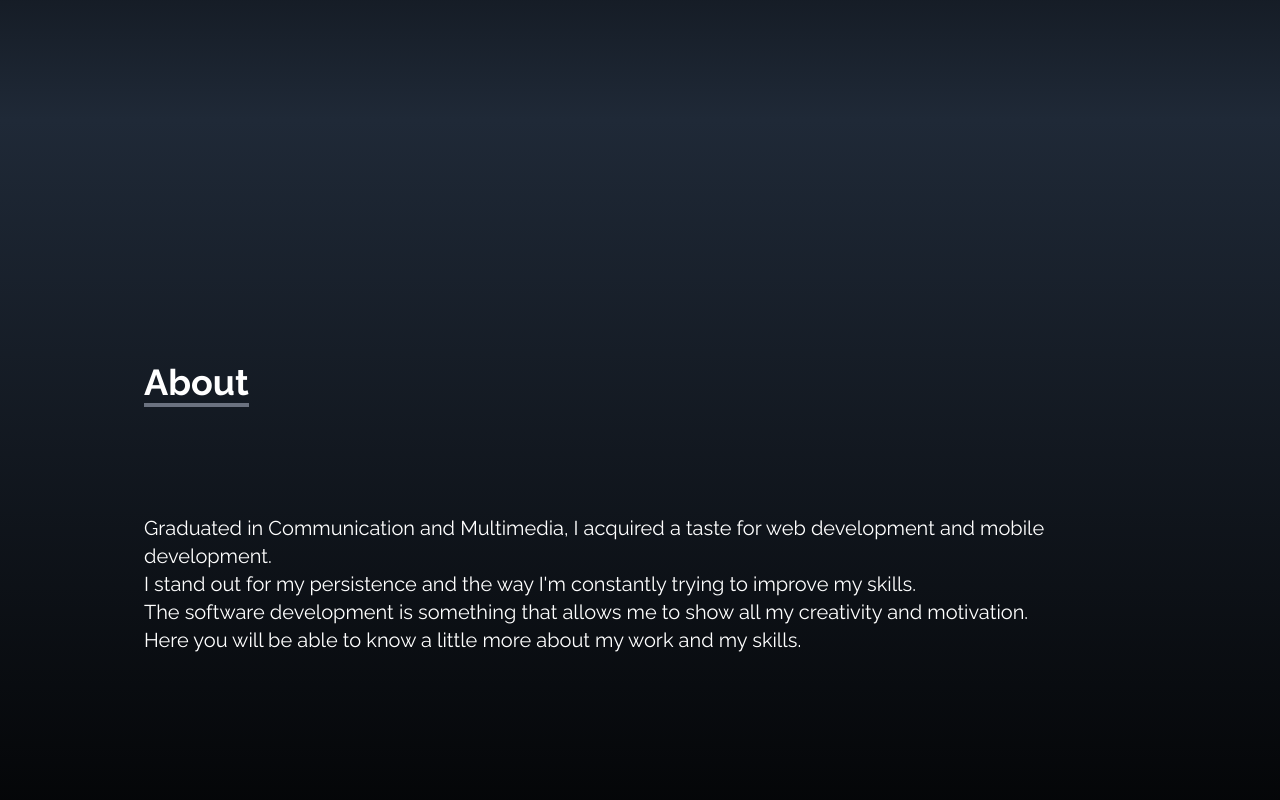
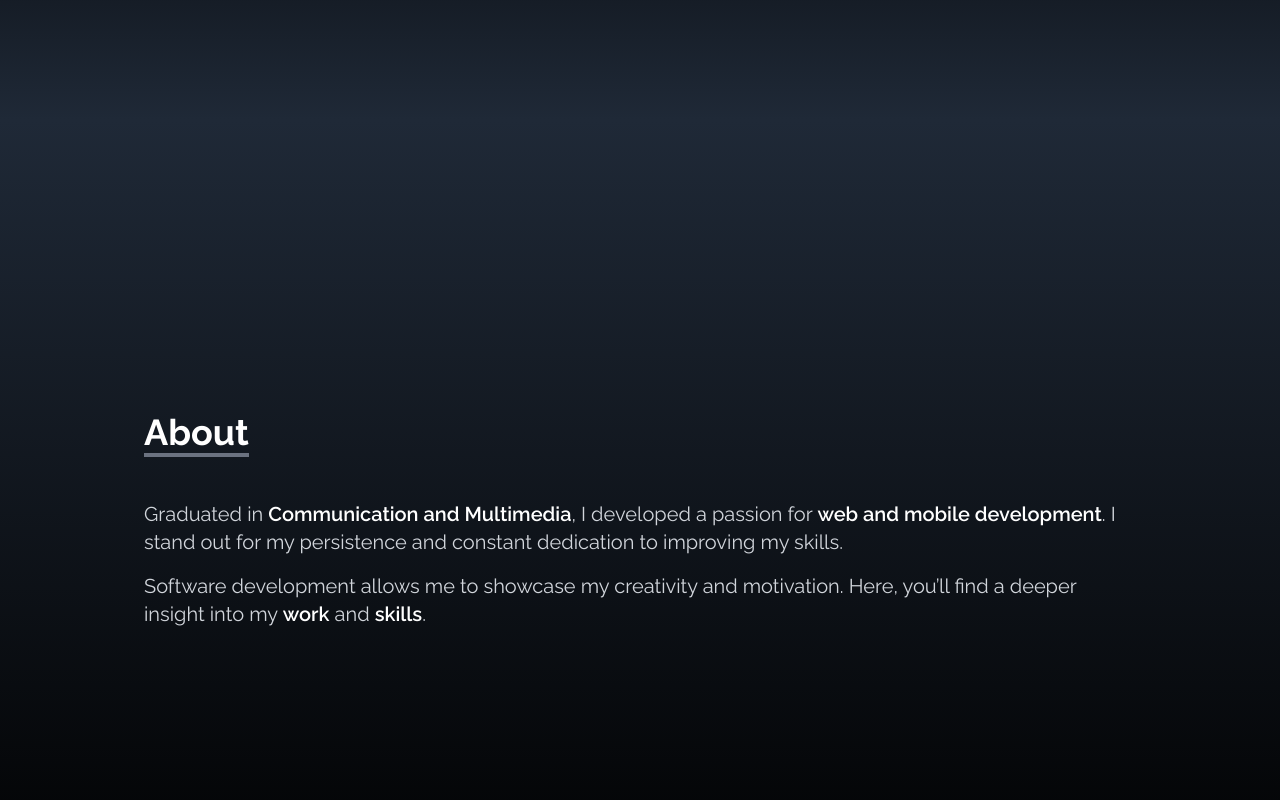
Before and after one commit to RuiMachadoDev/portfolio-web, a React (Create React App) app: page / in a window 1280 px wide. Shown: the part 680-1480 px from the top of the page. Built offline with nearby package versions, Linux system fonts and the light colour scheme.

Commit message:
Atualização da página de sobre e atualização do ficheiro de CV.

```diff
--- a/src/components/About.jsx
+++ b/src/components/About.jsx
@@ -1,32 +1,32 @@
 import React from "react";
+import { motion } from "framer-motion";
 
 const About = () => {
   return (
-    <div name="about" className="w-full h-screen bg-gradient-to-b from-gray-800 to-black text-white">
+    <div name="about" className="w-full h-screen bg-gradient-to-b from-gray-800 to-black text-white flex items-center">
+      <div className="max-w-screen-lg mx-auto p-4 flex flex-col justify-center">
+        <motion.div
+          initial={{ opacity: 0, y: 50 }}
+          animate={{ opacity: 1, y: 0 }}
+          transition={{ duration: 0.8 }}
+          className="text-center md:text-left"
+        >
+          <h2 className="text-4xl font-bold inline border-b-4 border-gray-500">About</h2>
 
-        <div className="max-w-screen-lg p-4 mx-auto flex flex-col justify-center w-full h-full">
-            <div className="pb-8">
-                <p className="text-4xl font-bold inline border-b-4 border-gray-500">About</p>
-            </div>
+          <p className="text-lg sm:text-xl mt-4 text-gray-300 pt-8">
+            Graduated in <span className="text-white font-semibold">Communication and Multimedia</span>,
+            I developed a passion for <span className="text-white font-semibold">web and mobile development</span>.
+            I stand out for my persistence and constant dedication to improving my skills.
+          </p>
 
-            <p className="text-xl mt-20">
-                Graduated in Communication and Multimedia,
-                I acquired a taste for web development and mobile development.<br/>
-                I stand out for my persistence and the way I'm constantly
-                trying to improve my skills.<br/>
-                The software development is something that allows me to show all my creativity and motivation.<br/>
-                Here you will be able to know a little more about my work and my skills.
-            </p>
-
-            <br/>
-
-            <p className="text-xl">
-
-            </p>
-        </div>
-
+          <p className="text-lg sm:text-xl mt-4 text-gray-300">
+            Software development allows me to showcase my creativity and motivation. Here, you’ll find a deeper insight into
+            my <span className="text-white font-semibold">work</span> and <span className="text-white font-semibold">skills</span>.
+          </p>
+        </motion.div>
+      </div>
     </div>
-  )
+  );
 };
 
 export default About;
```
Also changed, not shown: 1 other file (tests, documents, lock files or other folders).
